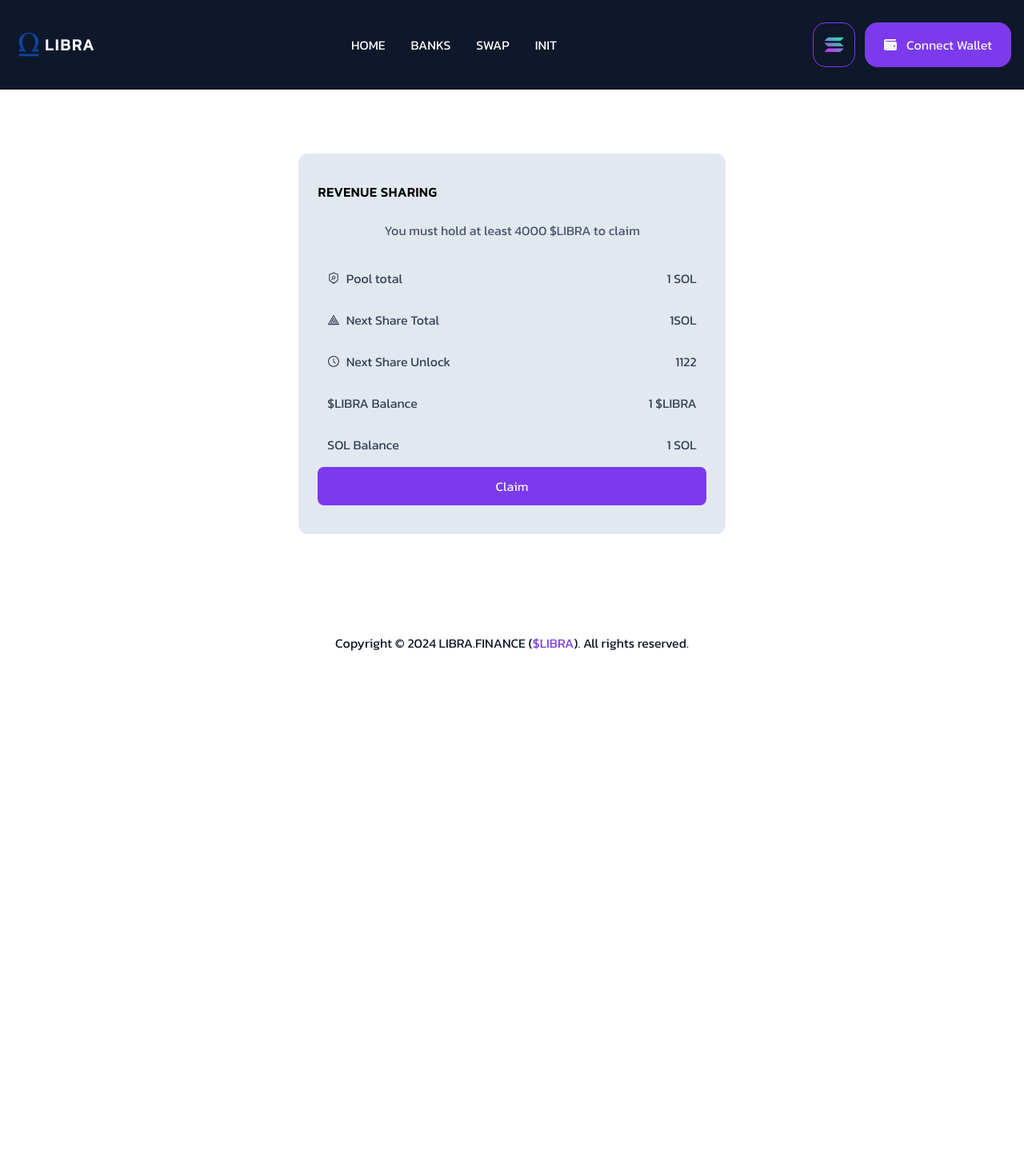
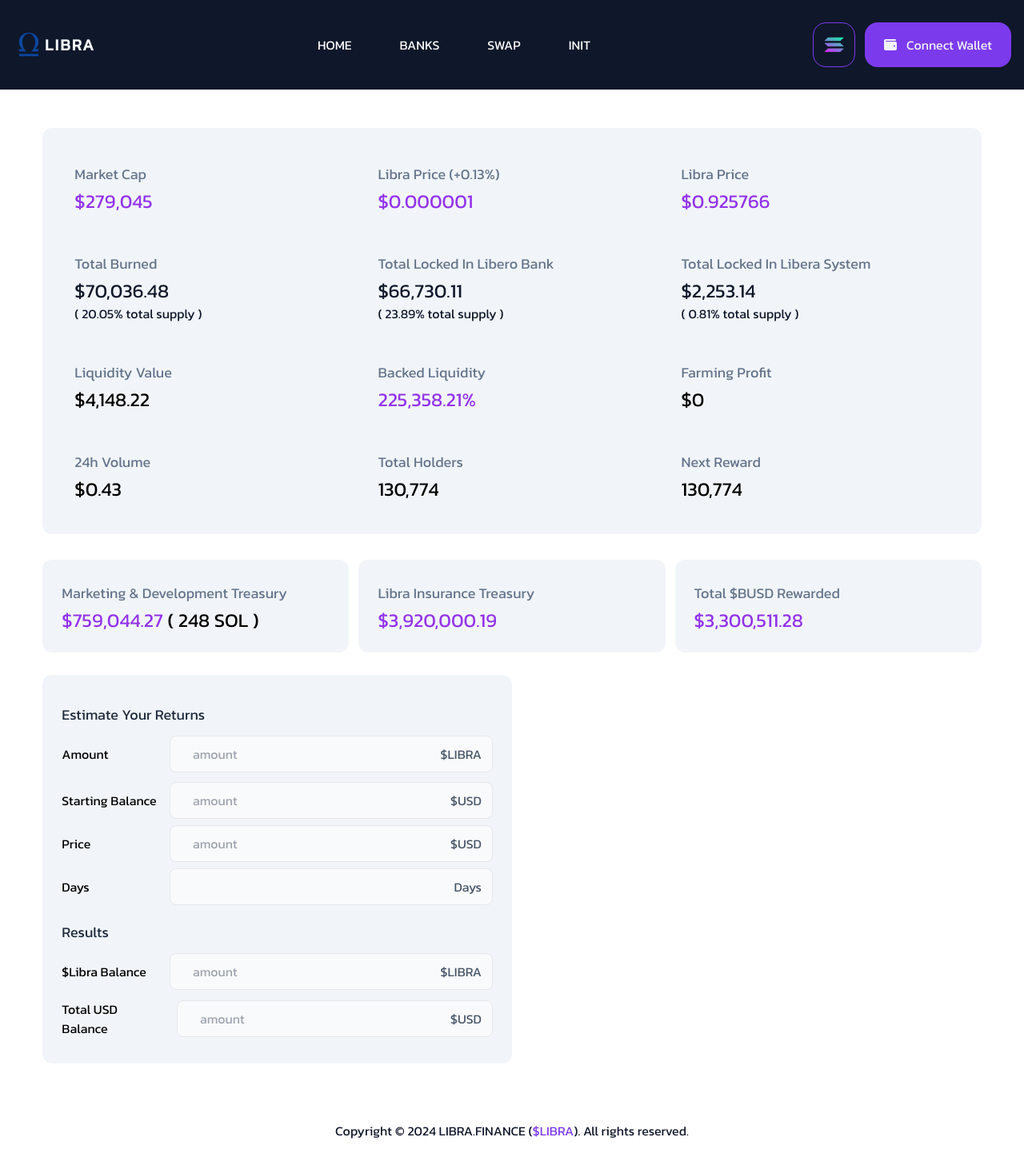
Before and after one commit to daezy/Libra-finance-app, a React (Vite) app: page / in a window 1280 px wide. Shown: the whole page at 80% size. Before the commit the page ends 852 px from the top, so only its background shows below. Built offline with nearby package versions, Linux system fonts and the light colour scheme.

Commit message:
added some new ui

```diff
--- a/package.json
+++ b/package.json
@@ -10,6 +10,7 @@
     "preview": "vite preview"
   },
   "dependencies": {
+    "@solana/web3.js": "^1.89.1",
     "react": "^18.2.0",
     "react-dom": "^18.2.0",
     "react-icons": "^5.0.1"
--- /dev/null
+++ b/src/components/ApyCalculator.tsx
@@ -0,0 +1,100 @@
+const ApyCalculator = () => {
+  return (
+    <div className="bg-slate-100 md:w-1/2 my-7 rounded-xl p-6">
+      <h2 className="text-lg my-3 text-slate-800">Estimate Your Returns</h2>
+
+      <div className="flex items-center gap-4 mb-3 justify-between">
+        <label htmlFor="input-group-1 w-3/12">Amount</label>
+        <div className="relative w-9/12 ">
+          <input
+            type="text"
+            id="input-group-1"
+            className="bg-gray-50 border text-gray-900 rounded-lg block w-full ps-7 p-2.5 focus:outline-none focus:border-0"
+            placeholder="amount"
+          />
+          <div className="absolute inset-y-0 end-0 flex items-center pe-3.5 pointer-events-none text-slate-600">
+            $LIBRA
+          </div>
+        </div>
+      </div>
+
+      <div className="flex items-center gap-4 my-2 justify-between">
+        <label htmlFor="input-group-1 w-3/12">Starting Balance</label>
+        <div className="relative w-9/12">
+          <input
+            type="text"
+            id="input-group-1"
+            className="bg-gray-50 border text-gray-900 rounded-lg block w-full ps-7 p-2.5 focus:outline-none focus:border-0"
+            placeholder="amount"
+          />
+          <div className="absolute inset-y-0 end-0 flex items-center pe-3.5 pointer-events-none text-slate-600">
+            $USD
+          </div>
+        </div>
+      </div>
+
+      <div className="flex items-center gap-4 my-2 justify-between">
+        <label htmlFor="input-group-1 w-3/12">Price</label>
+        <div className="relative w-9/12">
+          <input
+            type="text"
+            id="input-group-1"
+            className="bg-gray-50 border text-gray-900 rounded-lg block w-full ps-7 p-2.5 focus:outline-none focus:border-0"
+            placeholder="amount"
+          />
+          <div className="absolute inset-y-0 end-0 flex items-center pe-3.5 pointer-events-none text-slate-600">
+            $USD
+          </div>
+        </div>
+      </div>
+
+      <div className="flex items-center gap-4 my-2 justify-between">
+        <label htmlFor="input-group-1 w-3/12">Days</label>
+        <div className="relative w-9/12">
+          <input
+            type="text"
+            id="input-group-1"
+            className="bg-gray-50 border text-gray-900 rounded-lg block w-full ps-7 p-2.5 focus:outline-none focus:border-0"
+          />
+          <div className="absolute inset-y-0 end-0 flex items-center pe-3.5 pointer-events-none text-slate-600">
+            Days
+          </div>
+        </div>
+      </div>
+
+      <h2 className="text-lg my-3 mt-5 text-slate-800">Results</h2>
+
+      <div className="flex items-center gap-4 mb-3 justify-between">
+        <label htmlFor="input-group-1 w-3/12">$Libra Balance</label>
+        <div className="relative w-9/12">
+          <input
+            type="text"
+            id="input-group-1"
+            className="bg-gray-50 border text-gray-900 rounded-lg block w-full ps-7 p-2.5 focus:outline-none focus:border-0"
+            placeholder="amount"
+          />
+          <div className="absolute inset-y-0 end-0 flex items-center pe-3.5 pointer-events-none text-slate-600">
+            $LIBRA
+          </div>
+        </div>
+      </div>
+
+      <div className="flex items-center gap-4 my-2 justify-between">
+        <label htmlFor="input-group-1 w-3/12">Total USD Balance</label>
+        <div className="relative w-9/12">
+          <input
+            type="text"
+            id="input-group-1"
+            className="bg-gray-50 border text-gray-900 rounded-lg block w-full ps-7 p-2.5 focus:outline-none focus:border-0"
+            placeholder="amount"
+          />
+          <div className="absolute inset-y-0 end-0 flex items-center pe-3.5 pointer-events-none text-slate-600">
+            $USD
+          </div>
+        </div>
+      </div>
+    </div>
+  );
+};
+
+export default ApyCalculator;
--- a/src/components/MainApp.tsx
+++ b/src/components/MainApp.tsx
@@ -1,63 +1,97 @@
 // import { useContext } from "react";
-import {
-  AiOutlineSecurityScan,
-  AiOutlineClockCircle,
-  AiOutlineHeatMap,
-} from "react-icons/ai";
+
+import ApyCalculator from "./ApyCalculator";
+
 const MainApp = () => {
   return (
     <>
-      <div className="my-20 bg-slate-200 w-11/12 md:w-8/12 lg:w-5/12 mx-auto p-6 py-9 rounded-xl">
-        {/* {ctx.successMsg && (
-          <div className="bg-green-500 text-white p-4 text-center my-4 rounded-lg">
-            <p>{ctx.successMsg}</p>
+      <div className="w-11/12 md:w-11/12 mx-auto mt-52 md:mt-40">
+        <div className="my-8  bg-slate-100 p-6  rounded-xl">
+          <div className="grid gap-3 grid-cols-1 md:grid-cols-2 lg:grid-cols-3">
+            <div className="p-4">
+              <h2 className="text-lg text-slate-500 my-1">Market Cap</h2>
+              <p className="text-purple-600 text-2xl">$279,045</p>
+            </div>
+            <div className="p-4">
+              <h2 className="text-lg text-slate-500 my-1">
+                Libra Price (+0.13%)
+              </h2>
+              <p className="text-purple-600 text-2xl">$0.000001</p>
+            </div>
+            <div className="p-4">
+              <h2 className="text-lg text-slate-500 my-1">Libra Price</h2>
+              <p className="text-purple-600 text-2xl">$0.925766</p>
+            </div>
+            <div className="p-4 text-slate-900">
+              <h2 className="text-lg text-slate-500 my-1">Total Burned</h2>
+              <p className="text-2xl ">$70,036.48</p>
+              <p>( 20.05% total supply )</p>
+            </div>
+            <div className="p-4 text-slate-900">
+              <h2 className="text-lg text-slate-500 my-1">
+                Total Locked In Libero Bank
+              </h2>
+              <p className="text-2xl ">$66,730.11</p>
+              <p>( 23.89% total supply )</p>
+            </div>
+            <div className="p-4 text-slate-900">
+              <h2 className="text-lg text-slate-500 my-1">
+                Total Locked In Libera System
+              </h2>
+              <p className="text-2xl ">$2,253.14</p>
+              <p>( 0.81% total supply )</p>
+            </div>
+            <div className="p-4">
+              <h2 className="text-lg text-slate-500 my-1">Liquidity Value</h2>
+              <p className=" text-2xl">$4,148.22</p>
+            </div>
+            <div className="p-4">
+              <h2 className="text-lg text-slate-500 my-1">Backed Liquidity</h2>
+              <p className="text-purple-600 text-2xl">225,358.21%</p>
+            </div>
+            <div className="p-4">
+              <h2 className="text-lg text-slate-500 my-1">Farming Profit</h2>
+              <p className="text-2xl">$0</p>
+            </div>
+            <div className="p-4">
+              <h2 className="text-lg text-slate-500 my-1">24h Volume</h2>
+              <p className="text-2xl">$0.43</p>
+            </div>
+            <div className="p-4">
+              <h2 className="text-lg text-slate-500 my-1">Total Holders</h2>
+              <p className="text-2xl">130,774</p>
+            </div>
+            <div className="p-4">
+              <h2 className="text-lg text-slate-500 my-1">Next Reward</h2>
+              <p className="text-2xl">130,774</p>
+            </div>
           </div>
-        )}
-        {ctx.errorMsg && (
-          <div className="bg-green-700 text-white p-4 text-center my-4 rounded-lg">
-            <p>{ctx.errorMsg}</p>
-          </div>
-        )} */}
-
-        <h2 className="font-bold tracking-wider">REVENUE SHARING</h2>
-        <div className="p-6 text-center text-slate-600">
-          <p>You must hold at least 4000 $LIBRA to claim</p>
         </div>
 
-        <div id="details" className="">
-          <ul className="text-slate-700">
-            <li className="flex items-center justify-between p-3 mb-1">
-              <span className="flex items-center">
-                <AiOutlineSecurityScan /> &nbsp; Pool total
-              </span>
-              <span>1 SOL</span>
-            </li>
-            <li className="flex items-center justify-between p-3 mb-1">
-              <span className="flex items-center">
-                <AiOutlineHeatMap /> &nbsp; Next Share Total
-              </span>
-              <span>1SOL</span>
-            </li>
-            <li className="flex items-center justify-between p-3 mb-1">
-              <span className="flex items-center">
-                <AiOutlineClockCircle /> &nbsp; Next Share Unlock
-              </span>
-              <span>1122</span>
-            </li>
-            <li className="flex items-center justify-between p-3 mb-1">
-              <span>$LIBRA Balance</span>
-              <span>1 $LIBRA</span>
-            </li>
-            <li className="flex items-center justify-between p-3 mb-1">
-              <span>SOL Balance</span>
-              <span>1 SOL</span>
-            </li>
-          </ul>
+        <div className="grid gap-3 grid-cols-1 md:grid-cols-3">
+          <div className="p-6 bg-slate-100 rounded-xl">
+            <h2 className="text-lg text-slate-500 my-1">
+              Marketing & Development Treasury
+            </h2>
+            <p className="text-2xl">
+              <span className="text-purple-600 ">$759,044.27</span> ( 248 SOL )
+            </p>
+          </div>
+          <div className="p-6 bg-slate-100 rounded-xl">
+            <h2 className="text-lg text-slate-500 my-1">
+              Libra Insurance Treasury
+            </h2>
+            <p className="text-purple-600 text-2xl">$3,920,000.19</p>
+          </div>
+          <div className="p-6 bg-slate-100 rounded-xl">
+            <h2 className="text-lg text-slate-500 my-1">
+              Total $BUSD Rewarded
+            </h2>
+            <p className="text-purple-600 text-2xl">$3,300,511.28</p>
+          </div>
         </div>
 
-        <button className="w-full text-center text-slate-100 bg-violet-600 hover:bg-violet-800 py-3 rounded-lg disabled:bg-slate-400">
-          Claim
-        </button>
+        <ApyCalculator />
       </div>
     </>
   );
--- a/src/components/Navbar.tsx
+++ b/src/components/Navbar.tsx
@@ -5,7 +5,7 @@ const Navbar = () => {
   const [isOpen, setIsOpen] = useState(false);
   return (
     <>
-      <nav className="bg-slate-900">
+      <nav className="bg-slate-900 fixed w-full top-0 z-10">
         <div className="max-w-screen-xl flex flex-wrap items-center justify-between mx-auto p-4 ">
           <a
             href="https://www.libra-finance.com"
@@ -60,7 +60,7 @@ const Navbar = () => {
             } w-full md:flex md:w-auto md:order-1`}
             id="navbar-cta"
           >
-            <ul className="flex flex-col font-medium p-4 md:p-0 mt-4 border border-solid border-slate-400 rounded-lg md:border-0  md:space-x-8 rtl:space-x-reverse md:flex-row md:mt-0 md:border-0e bg-transparent text-white uppercase">
+            <ul className="flex flex-col gap-7 font-medium p-4 md:p-0 mt-4 border border-solid border-slate-400 rounded-lg md:border-0  md:space-x-8 rtl:space-x-reverse md:flex-row md:mt-0 md:border-0e bg-transparent text-white uppercase">
               <li>
                 <a href="#about" className=" hover:text-violet-600 p-4 md:p-0">
                   Home
--- /dev/null
+++ b/src/context/App-Context.tsx
@@ -0,0 +1,21 @@
+import React, { createContext, useState } from "react";
+import { AppContextType } from "../types";
+import { PublicKey } from "@solana/web3.js";
+
+export const AppContext = createContext<AppContextType>({
+  isWalletConnected: false,
+  walletAddress: PublicKey.default,
+  contractData: null,
+  balances: { token: "", sol: "" },
+  connection: null,
+  successMsg: null,
+  errorMsg: null,
+  connectWallet: () => {},
+  disconnectWallet: () => {},
+});
+
+export const AppContextPorvider: React.FC<{ children: React.ReactNode }> = (
+  props
+) => {
+  return <AppContext.Provider>{props.children}</AppContext.Provider>;
+};
--- /dev/null
+++ b/src/types.ts
@@ -0,0 +1,56 @@
+import {
+  Connection,
+  PublicKey,
+  SendOptions,
+  Transaction,
+} from "@solana/web3.js";
+
+export type AppContextType = {
+  isWalletConnected: boolean;
+  walletAddress: PublicKey;
+  contractData: ContractDataInterface | null;
+  balances: { token: string; sol: string };
+  connection: Connection | null;
+  successMsg: string | null;
+  errorMsg: string | null;
+  connectWallet: () => void;
+  disconnectWallet: () => void;
+};
+
+export type PhantomEvent = "disconnect" | "connect" | "accountChanged";
+
+export interface ConnectOpts {
+  onlyIfTrusted: boolean;
+}
+
+export interface PhantomProvider {
+  connect: (opts?: Partial<ConnectOpts>) => Promise<{ publicKey: PublicKey }>;
+  disconnect: () => Promise<void>;
+  signAndSendTransaction: (
+    transaction: Transaction,
+    opts?: SendOptions
+  ) => Promise<{ signature: string; publicKey: PublicKey }>;
+  signTransaction: (transaction: Transaction) => Promise<Transaction>;
+  on: (event: PhantomEvent, callback: (args: any) => void) => void;
+  publicKey: PublicKey;
+  isPhantom: boolean;
+}
+
+export type WindowWithSolana = Window & {
+  solana?: PhantomProvider;
+};
+
+export interface ContractDataInterface {
+  isInitialized: number;
+  adminPubkey: PublicKey;
+  tokenMintPubkey: PublicKey;
+  pdaBump: Uint8Array;
+  depositPerPeriod: number;
+  minimumTokenBalanceForClaim: number;
+}
+
+export interface UserDataInterface {
+  isInitialized: number;
+  ownerPubkey: PublicKey;
+  lastClaimTs: number;
+}
```
Also changed, not shown: 1 other file (tests, documents, lock files or other folders).
